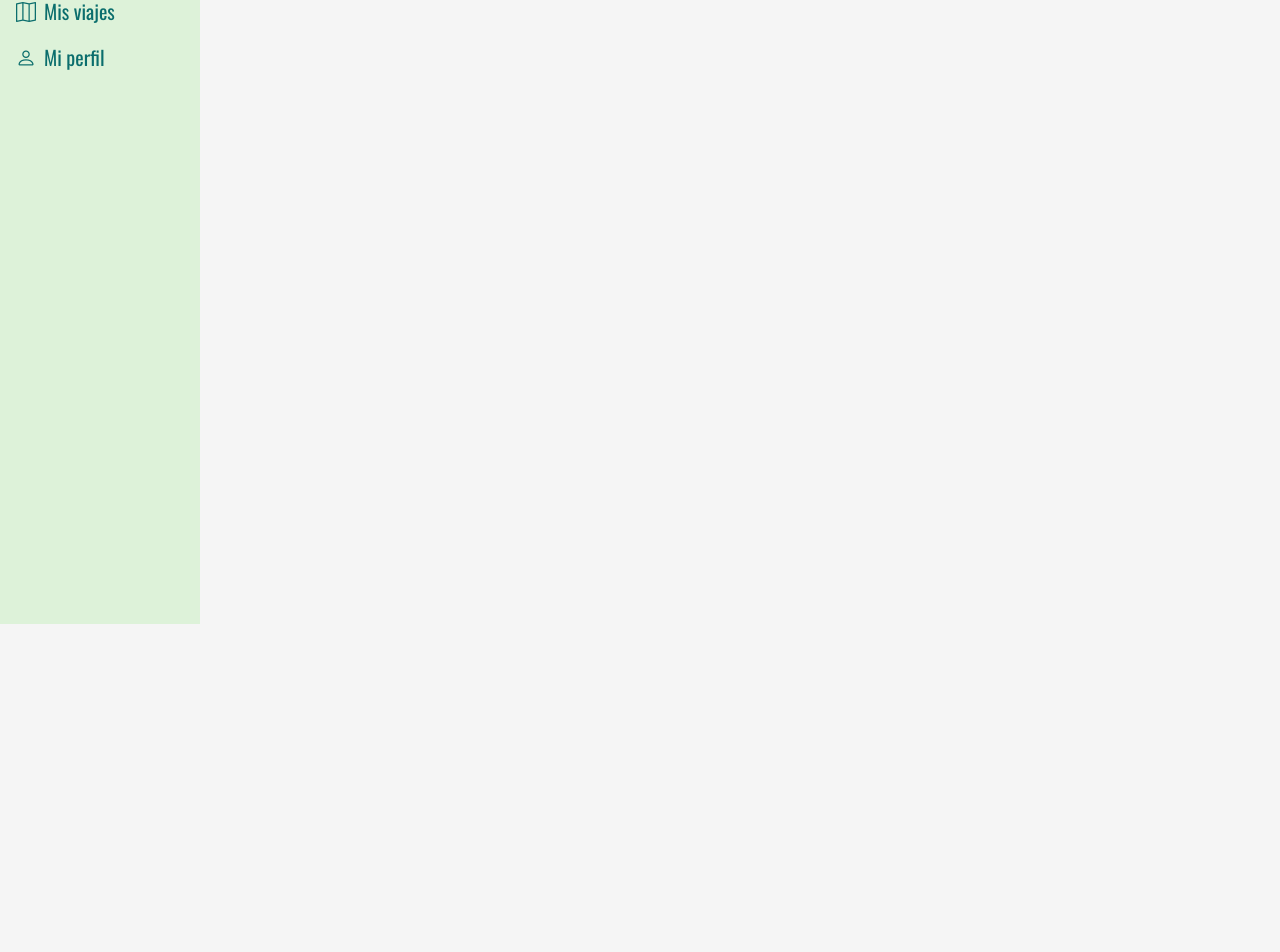
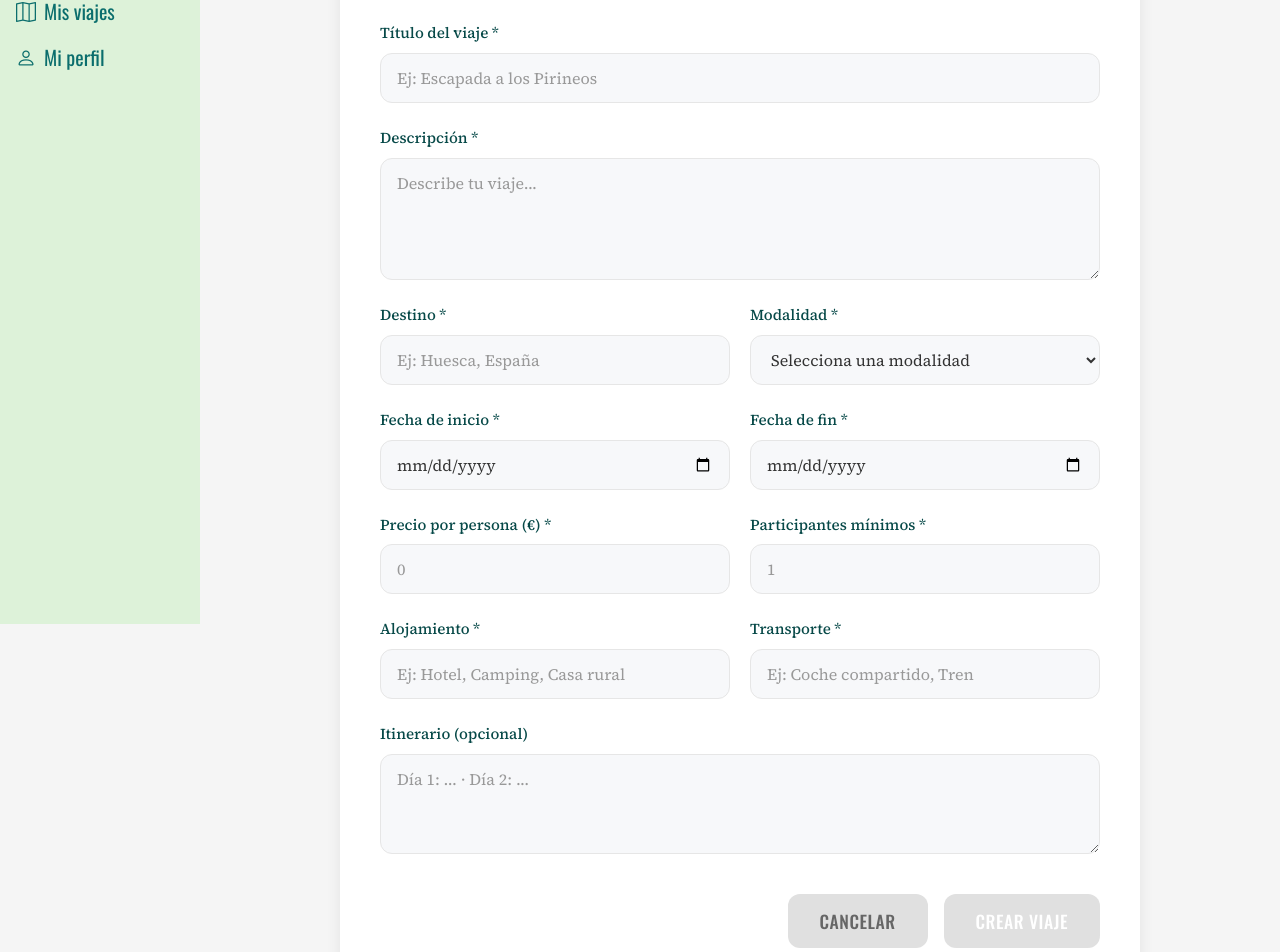
Before and after one commit to perezcastillopol/Frontend-Proyecto-Final-Grupo-3-mfpfsdev, an Angular app: page /crear in a window 1280 px wide. Shown: the part 176-1128 px from the top of the page. Before the commit the page ends 800 px from the top, so only its background shows below. Built offline with nearby package versions, Linux system fonts and the light colour scheme.

Commit message:
feat: maquetacion crear viaje

```diff
--- a/package.json
+++ b/package.json
@@ -28,6 +28,7 @@
     "@angular/router": "^20.0.0",
     "bootstrap": "^5.3.8",
     "bootstrap-icons": "^1.13.1",
+    "dayjs": "^1.11.19",
     "rxjs": "~7.8.0",
     "tslib": "^2.3.0",
     "zone.js": "~0.15.0"
--- a/src/app/pages/trip-create/trip-create.component.css
+++ b/src/app/pages/trip-create/trip-create.component.css
@@ -0,0 +1,187 @@
+/* Container */
+.create-trip-container {
+  min-height: 100vh;
+  padding: 40px 20px;
+  background-color: #f5f5f5;
+  display: flex;
+  justify-content: center;
+  align-items: flex-start;
+}
+
+/* Form Card */
+.form-card {
+  width: 100%;
+  max-width: 800px;
+  background: #fff;
+  border-radius: 20px;
+  padding: 40px;
+  box-shadow: 0px 4px 15px rgba(0, 0, 0, 0.08);
+}
+
+/* Headers */
+.form-title {
+  font-family: 'Oswald', sans-serif;
+  font-size: 2.5rem;
+  font-weight: 600;
+  color: var(--dark-color);
+  margin: 0 0 12px 0;
+  letter-spacing: -0.02em;
+}
+
+.form-subtitle {
+  font-family: 'Source Serif 4', serif;
+  font-size: 1.1rem;
+  color: #666;
+  margin: 0 0 32px 0;
+}
+
+/* Form */
+.trip-form {
+  display: flex;
+  flex-direction: column;
+  gap: 24px;
+}
+
+.form-group {
+  display: flex;
+  flex-direction: column;
+  gap: 8px;
+}
+
+.form-row {
+  display: grid;
+  grid-template-columns: 1fr 1fr;
+  gap: 20px;
+}
+
+/* Labels */
+.form-group label {
+  font-family: 'Source Serif 4', serif;
+  font-size: 0.95rem;
+  font-weight: 500;
+  color: var(--dark-color);
+}
+
+/* Inputs */
+.form-input {
+  width: 100%;
+  padding: 12px 16px;
+  background-color: #F7F8FA;
+  border: 1px solid #e6e6e6;
+  border-radius: 12px;
+  font-family: 'Source Serif 4', serif;
+  font-size: 1rem;
+  color: #333;
+  transition: all 0.3s ease;
+}
+
+.form-input:focus {
+  outline: none;
+  border-color: var(--primary-color);
+  background-color: #fff;
+  box-shadow: 0 0 0 3px rgba(99, 179, 173, 0.1);
+}
+
+.form-input::placeholder {
+  color: #999;
+}
+
+.form-textarea {
+  resize: vertical;
+  min-height: 100px;
+}
+
+/* Select */
+select.form-input {
+  cursor: pointer;
+}
+
+/* Form Actions */
+.form-actions {
+  display: flex;
+  gap: 16px;
+  margin-top: 16px;
+  justify-content: flex-end;
+}
+
+.btn {
+  padding: 14px 32px;
+  border-radius: 12px;
+  font-family: 'Oswald', sans-serif;
+  font-size: 1.1rem;
+  font-weight: 500;
+  letter-spacing: 0.03em;
+  border: none;
+  cursor: pointer;
+  transition: all 0.3s ease;
+  text-transform: uppercase;
+}
+
+.btn-cancel {
+  background-color: #e0e0e0;
+  color: #666;
+}
+
+.btn-cancel:hover {
+  background-color: #d0d0d0;
+}
+
+.btn-submit {
+  background-color: var(--primary-color);
+  color: white;
+}
+
+.btn-submit:hover:not(:disabled) {
+  background-color: var(--secondary-color);
+  transform: translateY(-2px);
+  box-shadow: 0 4px 12px rgba(99, 179, 173, 0.3);
+}
+
+.btn-submit:disabled {
+  background-color: #ccc;
+  cursor: not-allowed;
+  opacity: 0.6;
+}
+
+/* Responsive Design */
+@media (max-width: 768px) {
+  .form-card {
+    padding: 30px 24px;
+    border-radius: 16px;
+  }
+
+  .form-title {
+    font-size: 2rem;
+  }
+
+  .form-subtitle {
+    font-size: 1rem;
+  }
+
+  .form-row {
+    grid-template-columns: 1fr;
+    gap: 24px;
+  }
+
+  .form-actions {
+    flex-direction: column-reverse;
+  }
+
+  .btn {
+    width: 100%;
+  }
+}
+
+@media (max-width: 576px) {
+  .create-trip-container {
+    padding: 20px 15px;
+  }
+
+  .form-card {
+    padding: 24px 20px;
+  }
+
+  .form-title {
+    font-size: 1.75rem;
+  }
+}
--- a/src/app/pages/trip-create/trip-create.component.html
+++ b/src/app/pages/trip-create/trip-create.component.html
@@ -1,3 +1,153 @@
-<h2>Crear viaje</h2>
-<p>Formulario pendiente (stub).</p>
-<button>Guardar</button>
+<div class="create-trip-container">
+  <div class="form-card">
+    <h2 class="form-title">Crear nuevo viaje</h2>
+    <p class="form-subtitle">Completa los detalles de tu próxima aventura</p>
+
+    <form [formGroup]="tripForm" (ngSubmit)="onSubmit()" class="trip-form">
+      <!-- Title -->
+      <div class="form-group">
+        <label for="title">Título del viaje *</label>
+        <input
+          type="text"
+          id="title"
+          formControlName="title"
+          class="form-input"
+          placeholder="Ej: Escapada a los Pirineos"
+        />
+      </div>
+
+      <!-- Description -->
+      <div class="form-group">
+        <label for="description">Descripción *</label>
+        <textarea
+          id="description"
+          formControlName="description"
+          class="form-input form-textarea"
+          rows="4"
+          placeholder="Describe tu viaje..."
+        ></textarea>
+      </div>
+
+      <!-- Destination and Modality -->
+      <div class="form-row">
+        <div class="form-group">
+          <label for="destination">Destino *</label>
+          <input
+            type="text"
+            id="destination"
+            formControlName="destination"
+            class="form-input"
+            placeholder="Ej: Huesca, España"
+          />
+        </div>
+
+        <div class="form-group">
+          <label for="modalityId">Modalidad *</label>
+          <select id="modalityId" formControlName="modalityId" class="form-input">
+            <option value="">Selecciona una modalidad</option>
+            @for (modality of modalities; track modality.id) {
+              <option [value]="modality.id">{{ modality.name }}</option>
+            }
+          </select>
+        </div>
+      </div>
+
+      <!-- Dates -->
+      <div class="form-row">
+        <div class="form-group">
+          <label for="startDate">Fecha de inicio *</label>
+          <input
+            type="date"
+            id="startDate"
+            formControlName="startDate"
+            class="form-input"
+          />
+        </div>
+
+        <div class="form-group">
+          <label for="endDate">Fecha de fin *</label>
+          <input
+            type="date"
+            id="endDate"
+            formControlName="endDate"
+            class="form-input"
+          />
+        </div>
+      </div>
+
+      <!-- Cost and Participants -->
+      <div class="form-row">
+        <div class="form-group">
+          <label for="costPerPerson">Precio por persona (€) *</label>
+          <input
+            type="number"
+            id="costPerPerson"
+            formControlName="costPerPerson"
+            class="form-input"
+            placeholder="0"
+            min="0"
+          />
+        </div>
+
+        <div class="form-group">
+          <label for="minParticipants">Participantes mínimos *</label>
+          <input
+            type="number"
+            id="minParticipants"
+            formControlName="minParticipants"
+            class="form-input"
+            placeholder="1"
+            min="1"
+          />
+        </div>
+      </div>
+
+      <!-- Accommodation and Transport -->
+      <div class="form-row">
+        <div class="form-group">
+          <label for="accommodation">Alojamiento *</label>
+          <input
+            type="text"
+            id="accommodation"
+            formControlName="accommodation"
+            class="form-input"
+            placeholder="Ej: Hotel, Camping, Casa rural"
+          />
+        </div>
+
+        <div class="form-group">
+          <label for="transport">Transporte *</label>
+          <input
+            type="text"
+            id="transport"
+            formControlName="transport"
+            class="form-input"
+            placeholder="Ej: Coche compartido, Tren"
+          />
+        </div>
+      </div>
+
+      <!-- Itinerary -->
+      <div class="form-group">
+        <label for="itinerary">Itinerario (opcional)</label>
+        <textarea
+          id="itinerary"
+          formControlName="itinerary"
+          class="form-input form-textarea"
+          rows="3"
+          placeholder="Día 1: ... · Día 2: ..."
+        ></textarea>
+      </div>
+
+      <!-- Form Actions -->
+      <div class="form-actions">
+        <button type="button" class="btn btn-cancel" (click)="onCancel()">
+          Cancelar
+        </button>
+        <button type="submit" class="btn btn-submit" [disabled]="!tripForm.valid">
+          Crear viaje
+        </button>
+      </div>
+    </form>
+  </div>
+</div>
--- a/src/app/pages/trip-create/trip-create.component.ts
+++ b/src/app/pages/trip-create/trip-create.component.ts
@@ -1,8 +1,59 @@
 import { Component } from '@angular/core';
+import { FormBuilder, FormGroup, ReactiveFormsModule, Validators } from '@angular/forms';
+import { Router } from '@angular/router';
 
 @Component({
   selector: 'app-trip-create',
   standalone: true,
-  templateUrl: './trip-create.component.html'
+  imports: [ReactiveFormsModule],
+  templateUrl: './trip-create.component.html',
+  styleUrl: './trip-create.component.css'
 })
-export class TripCreateComponent {}
+export class TripCreateComponent {
+  tripForm: FormGroup;
+
+  modalities = [
+    { id: 1, name: 'Aventura' },
+    { id: 2, name: 'Naturaleza' },
+    { id: 3, name: 'Ciudad' },
+    { id: 4, name: 'Playa' },
+    { id: 5, name: 'Deportes de invierno' }
+  ];
+
+  constructor(private fb: FormBuilder, private router: Router) {
+    this.tripForm = this.fb.group({
+      title: ['', [Validators.required, Validators.minLength(3)]],
+      description: ['', [Validators.required, Validators.minLength(10)]],
+      destination: ['', Validators.required],
+      startDate: ['', Validators.required],
+      endDate: ['', Validators.required],
+      costPerPerson: ['', [Validators.required, Validators.min(0)]],
+      minParticipants: ['', [Validators.required, Validators.min(1)]],
+      accommodation: ['', Validators.required],
+      transport: ['', Validators.required],
+      itinerary: [''],
+      modalityId: ['', Validators.required]
+    });
+  }
+
+  onSubmit(): void {
+    if (this.tripForm.valid) {
+      const tripData = {
+        ...this.tripForm.value,
+        creatorId: 1, // stub - would come from auth service
+        status: 'abierto',
+        createdAt: new Date().toISOString()
+      };
+
+      console.log('Trip created:', tripData);
+      alert('¡Viaje creado con éxito! (Esto es una simulación)');
+      this.router.navigateByUrl('/mis-viajes');
+    } else {
+      alert('Por favor, completa todos los campos requeridos');
+    }
+  }
+
+  onCancel(): void {
+    this.router.navigateByUrl('/');
+  }
+}
```
Also changed, not shown: 1 other file (tests, documents, lock files or other folders).
